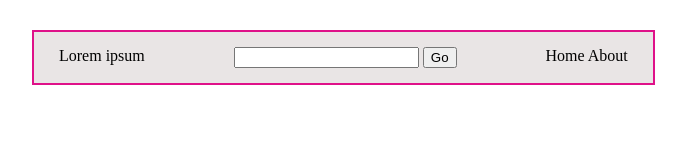
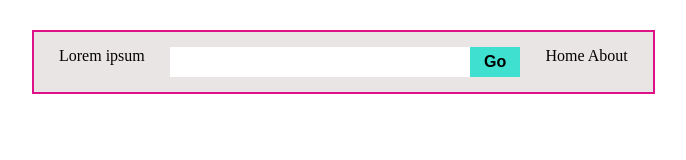
Before and after one commit to uroojahamad/JavaScript-Practice, a plain HTML site: page HTML Pages/task3.html in a window 1280 px wide. Shown: the whole page, without its empty margins (301-987 px from the left). Drawn offline with Linux system fonts and the light colour scheme.

Commit message:
adding css to input box

```diff
--- a/HTML Pages/task3.css
+++ b/HTML Pages/task3.css
@@ -12,3 +12,23 @@
     border: 2px solid rgb(223, 17, 137);
     justify-content: space-between;
 }
+
+.searchBox{
+    display: flex;
+    flex-direction: row;
+}
+
+input[type="search"]{
+    width: 300px;
+    height: 30px;
+    border: none;
+}
+
+button{
+    width: 50px;
+    height: 30px;
+    background-color: turquoise;
+    border:none;
+    font: 1em sans-serif;
+    font-weight: bold;
+}
```
